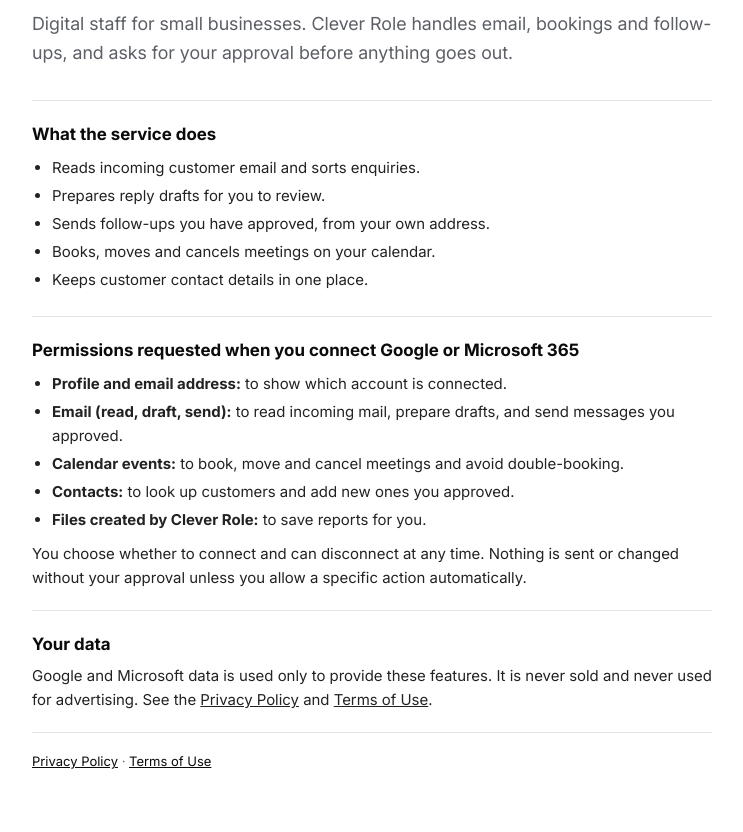
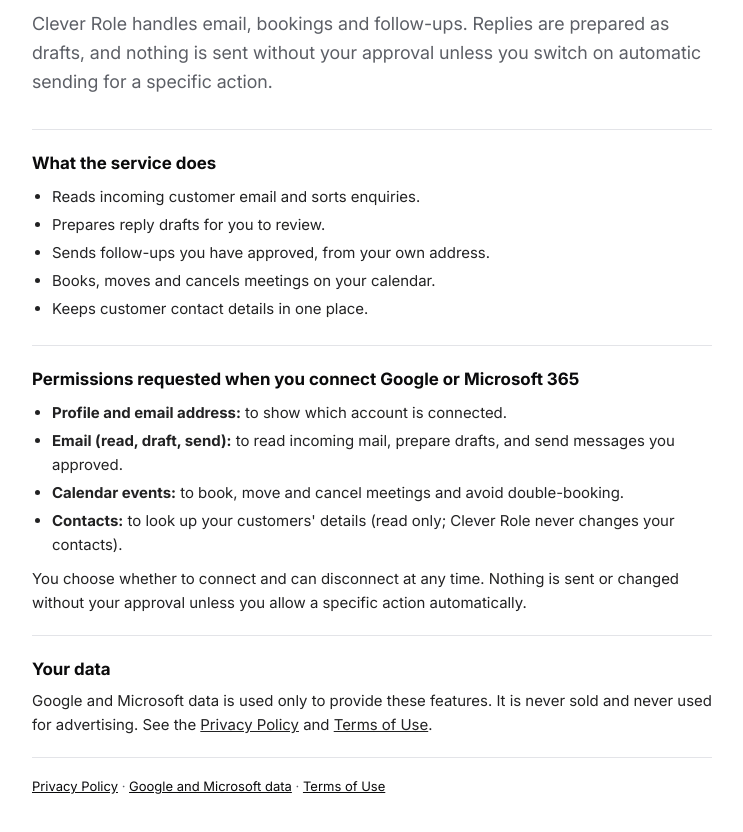
Before and after one commit to CleverFob/cleverrole-site, a plain HTML site: page product/index.html in a window 1280 px wide. Shown: the part 156-988 px from the top of the page, without its empty margins (268-1011 px from the left). Drawn offline with Linux system fonts and the light colour scheme.

Commit message:
/product wording for Google, data-use link, calendar wording (Jay: product ok) (#52)
Claude-Session: https://claude.ai/code/session_01KJRzpBwoZuorJi2hSrFFFw

Co-authored-by: Claude <noreply@anthropic.com>

```diff
--- a/product/index.html
+++ b/product/index.html
@@ -32,7 +32,7 @@ footer{border-top:1px solid var(--line);padding-top:18px;font-size:13px;color:va
 <main>
 <img class="logo b" src="/brand/logo-horizontal-black.svg" alt="Clever Role"><img class="logo w" src="/brand/logo-horizontal-white.svg" alt="Clever Role">
 <h1>Clever Role</h1>
-<p class="lead">Digital staff for small businesses. Clever Role handles email, bookings and follow-ups, and asks for your approval before anything goes out.</p>
+<p class="lead">Clever Role handles email, bookings and follow-ups. Replies are prepared as drafts, and nothing is sent without your approval unless you switch on automatic sending for a specific action.</p>
 <section><h2>What the service does</h2><ul>
 <li>Reads incoming customer email and sorts enquiries.</li>
 <li>Prepares reply drafts for you to review.</li>
@@ -44,11 +44,10 @@ footer{border-top:1px solid var(--line);padding-top:18px;font-size:13px;color:va
 <li><b>Profile and email address:</b> to show which account is connected.</li>
 <li><b>Email (read, draft, send):</b> to read incoming mail, prepare drafts, and send messages you approved.</li>
 <li><b>Calendar events:</b> to book, move and cancel meetings and avoid double-booking.</li>
-<li><b>Contacts:</b> to look up customers and add new ones you approved.</li>
-<li><b>Files created by Clever Role:</b> to save reports for you.</li>
+<li><b>Contacts:</b> to look up your customers' details (read only; Clever Role never changes your contacts).</li>
 </ul><p style="margin-top:10px">You choose whether to connect and can disconnect at any time. Nothing is sent or changed without your approval unless you allow a specific action automatically.</p></section>
 <section><h2>Your data</h2><p>Google and Microsoft data is used only to provide these features. It is never sold and never used for advertising. See the <a href="/privacy">Privacy Policy</a> and <a href="/terms">Terms of Use</a>.</p></section>
-<footer><a href="/privacy">Privacy Policy</a> &middot; <a href="/terms">Terms of Use</a></footer>
+<footer><a href="/privacy">Privacy Policy</a> &middot; <a href="/data-use">Google and Microsoft data</a> &middot; <a href="/terms">Terms of Use</a></footer>
 </main>
 </body>
 </html>
```
Also changed, not shown: data-use/index.html (+1 -1 lines), privacy/index.html (+1 -1 lines), terms/index.html (+1 -1 lines).
